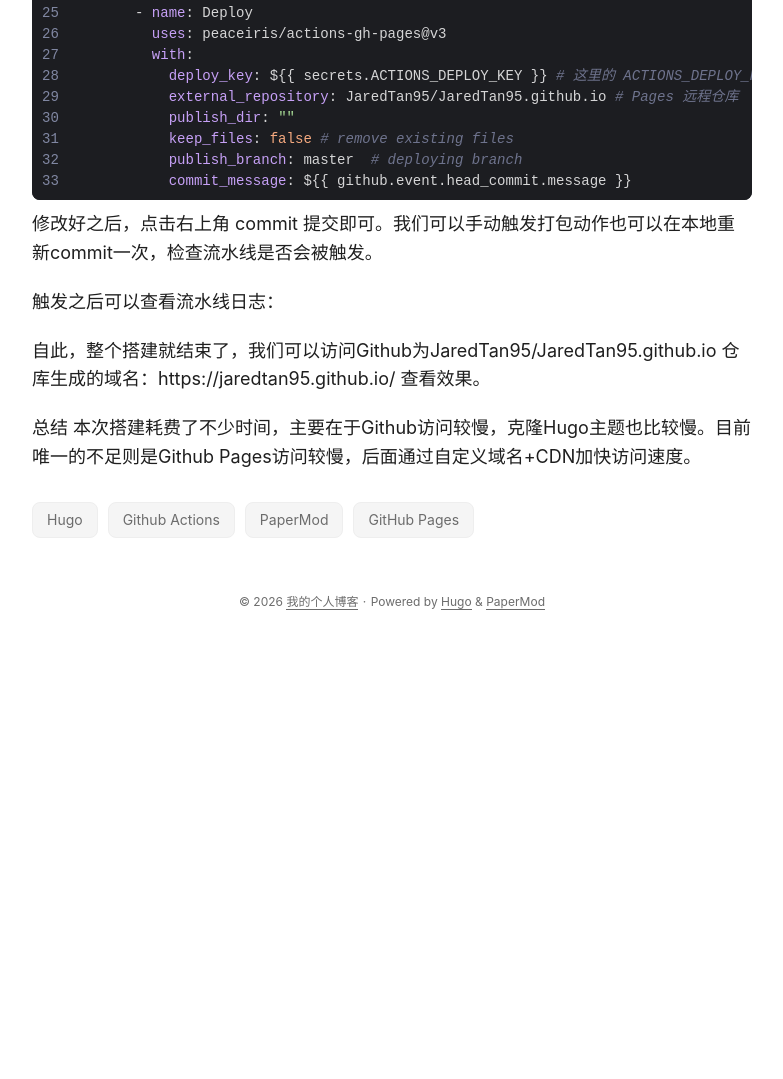
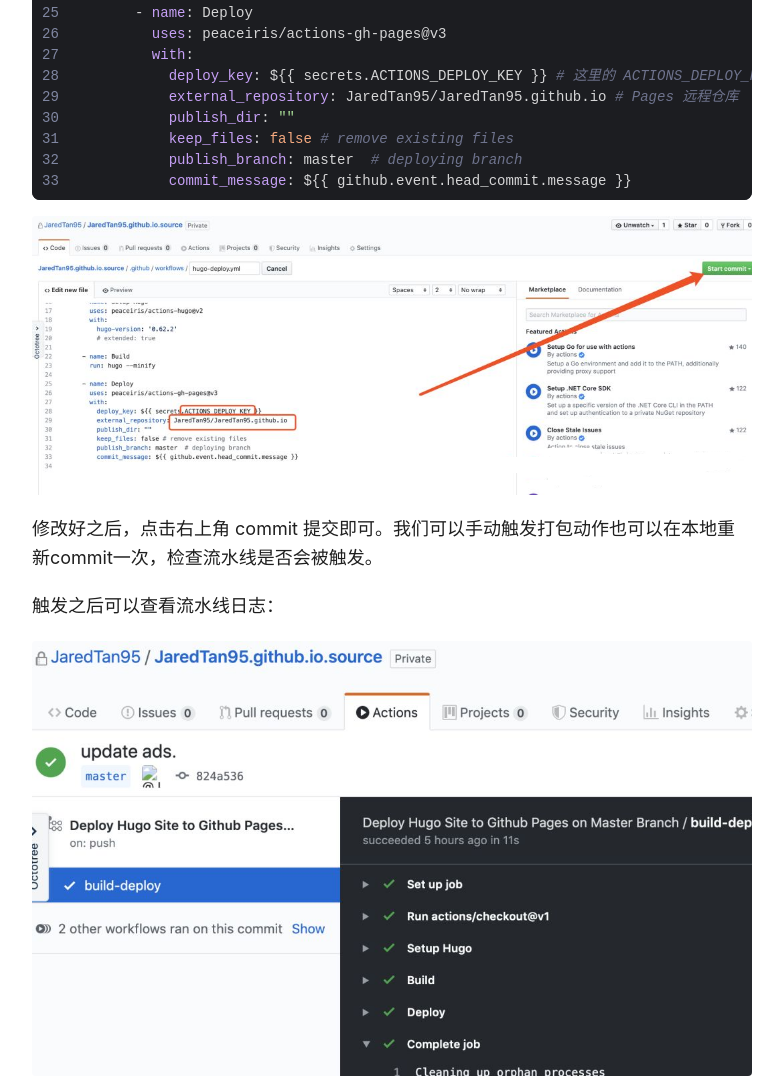
Before and after one commit to tax168/tax168.github.io, a plain HTML site: page posts/hugo/hugo-github-pages-actions/index.html in a window 1280 px wide. Shown: the part 6167-7246 px from the top of the page, without its empty margins (248-1031 px from the left). Before the commit the page ends 6799 px from the top, so only its background shows below. Drawn offline with Linux system fonts and the light colour scheme.

Commit message:
Update index.md tax168/tax168_repo@935d75b70d6206f280c988a93de90af5ae70fb84

```diff
--- a/posts/hugo/hugo-github-pages-actions/index.html
+++ b/posts/hugo/hugo-github-pages-actions/index.html
@@ -55,7 +55,7 @@
 </span></span></span><span class=line><span class=ln>31</span><span class=cl><span class=w>          </span><span class=nt>keep_files</span><span class=p>:</span><span class=w> </span><span class=kc>false</span><span class=w> </span><span class=c># remove existing files</span><span class=w>
 </span></span></span><span class=line><span class=ln>32</span><span class=cl><span class=w>          </span><span class=nt>publish_branch</span><span class=p>:</span><span class=w> </span><span class=l>master </span><span class=w> </span><span class=c># deploying branch</span><span class=w>
 </span></span></span><span class=line><span class=ln>33</span><span class=cl><span class=w>          </span><span class=nt>commit_message</span><span class=p>:</span><span class=w> </span><span class=l>${{ github.event.head_commit.message }}</span><span class=w>
-</span></span></span></code></pre></div><p>修改好之后，点击右上角 commit 提交即可。我们可以手动触发打包动作也可以在本地重新commit一次，检查流水线是否会被触发。</p><p>触发之后可以查看流水线日志：</p><p>自此，整个搭建就结束了，我们可以访问Github为JaredTan95/JaredTan95.github.io 仓库生成的域名：https://jaredtan95.github.io/ 查看效果。</p><p>总结
+</span></span></span></code></pre></div><p><img alt=image-20260331224146681 loading=lazy src=/posts/hugo/hugo-github-pages-actions/images/image-20260331224146681.png></p><p>修改好之后，点击右上角 commit 提交即可。我们可以手动触发打包动作也可以在本地重新commit一次，检查流水线是否会被触发。</p><p>触发之后可以查看流水线日志：</p><p><img alt=image-20260331224202947 loading=lazy src=/posts/hugo/hugo-github-pages-actions/images/image-20260331224202947.png></p><p>自此，整个搭建就结束了，我们可以访问Github为JaredTan95/JaredTan95.github.io 仓库生成的域名：https://jaredtan95.github.io/ 查看效果。</p><p>总结
 本次搭建耗费了不少时间，主要在于Github访问较慢，克隆Hugo主题也比较慢。目前唯一的不足则是Github Pages访问较慢，后面通过自定义域名+CDN加快访问速度。</p></div><footer class=post-footer><ul class=post-tags><li><a href=https://tax168.github.io/tags/hugo/>Hugo</a></li><li><a href=https://tax168.github.io/tags/github-actions/>Github Actions</a></li><li><a href=https://tax168.github.io/tags/papermod/>PaperMod</a></li><li><a href=https://tax168.github.io/tags/github-pages/>GitHub Pages</a></li></ul></footer></article></main><footer class=footer><span>&copy; 2026 <a href=https://tax168.github.io/>我的个人博客</a></span> ·
 <span>Powered by
 <a href=https://gohugo.io/ rel="noopener noreferrer" target=_blank>Hugo</a> &
```
